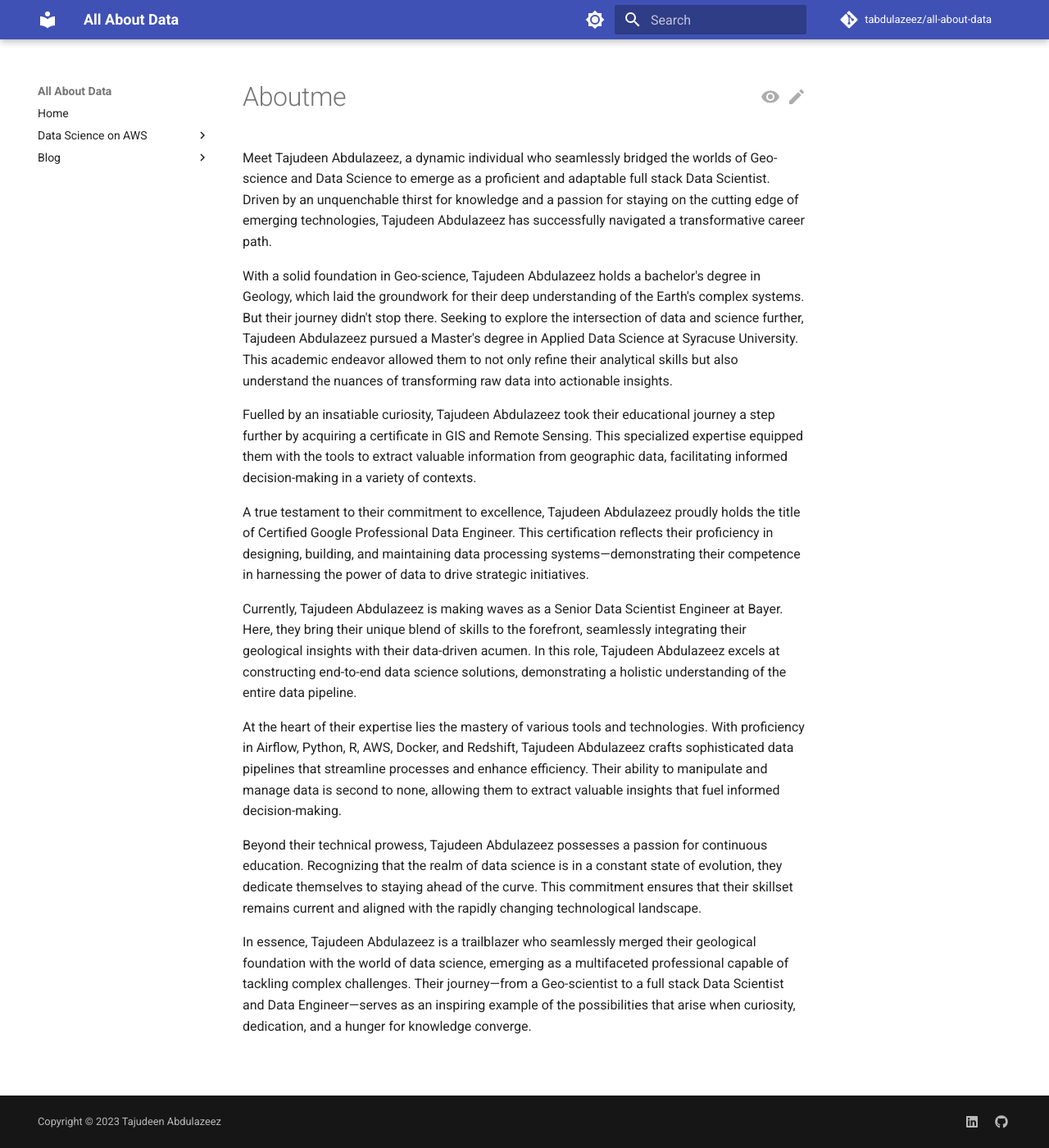
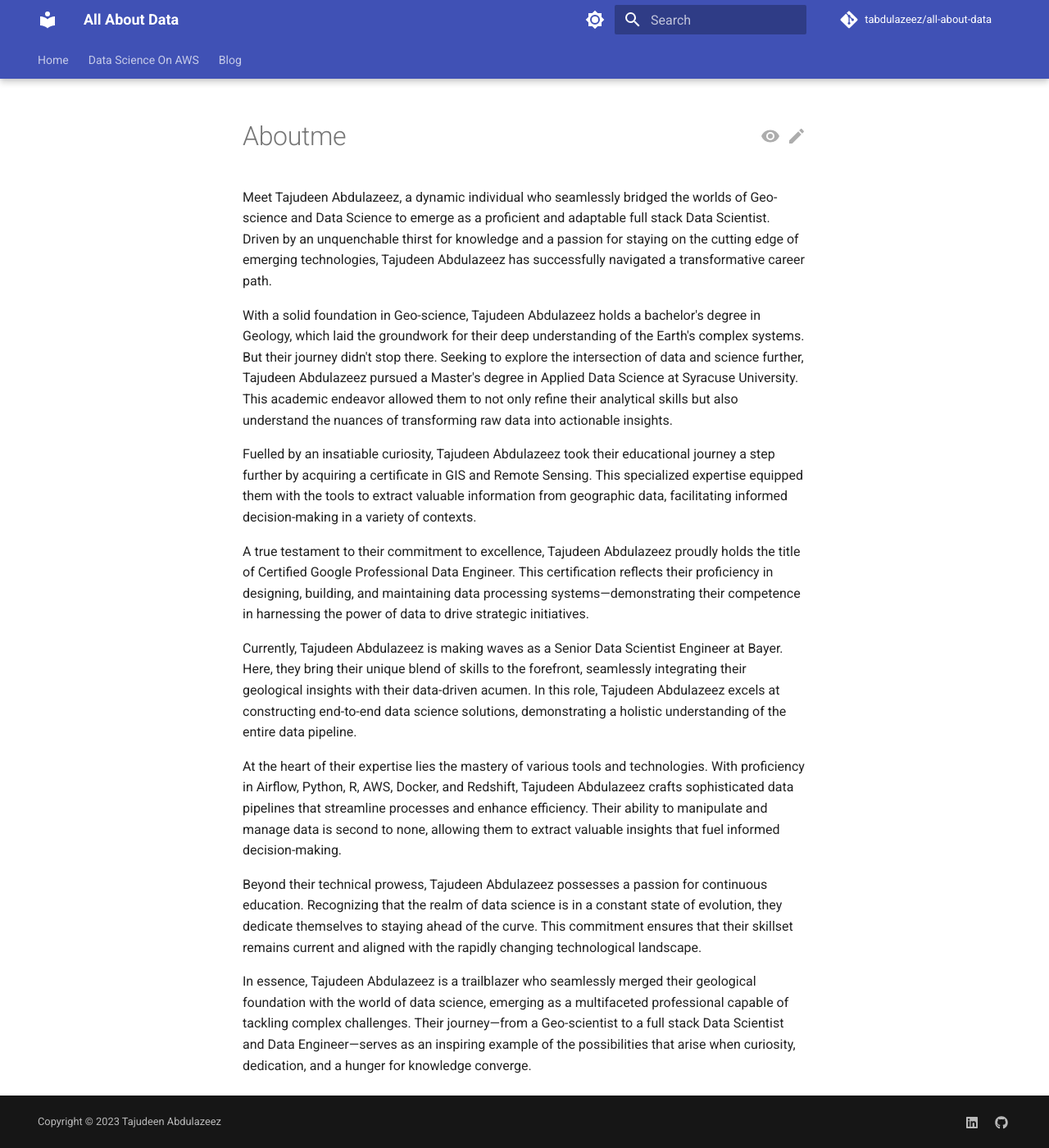
Before and after one commit to tabdulazeez/all-about-data, an MkDocs documentation site: the page built from docs/aboutme.md, in a window 1280 px wide and 1400 px high. Shown: the whole window at 82% size. Built offline with MkDocs 1.6.1 and Material for MkDocs 9.7.7, drawn with Linux system fonts in a browser that asks for light colours; comment, search, counter and statistics services are not loaded.

Commit message:
add navigation tab

```diff
--- a/docs/index.md
+++ b/docs/index.md
@@ -1,4 +1,4 @@
-# ALL ABOUT DATA
+
 Welcome to our cutting-edge data blog, your go-to resource for all things related to the intricate world of data. From the foundational concepts of data science and data engineering to the complexities of databases, data pipelines, and data analytics, we're here to unravel the mysteries that data holds.
 
 Embark on a journey with us as we explore the ever-evolving landscape of data technologies, leveraging the power of serverless computing, Docker, Kubernetes, Airflow, and the vast capabilities of cloud platforms like AWS and GCP. Our blog is a gateway to understanding how these tools revolutionize the way data is managed, processed, and transformed into invaluable insights.
--- a/mkdocs.yml
+++ b/mkdocs.yml
@@ -12,6 +12,13 @@ theme:
     - content.action.view
     - content.code.copy
     - navigation.footer
+    - navigation.instant
+    - navigation.instant.prefetch
+    - navigation.tabs
+    - navigation.tabs.sticky
+    - navigation.sections
+    - navigation.expand
+
 
   icon:
     repo: fontawesome/brands/git-alt
@@ -85,7 +92,7 @@ copyright: Copyright &copy; 2023  Tajudeen Abdulazeez
 
 nav:
   - Home: index.md
-  - Data Science on AWS:
+  - Data Science On AWS:
     - Register, Analyze and Visualize Data: datascience_on_aws/viz_and_analyze_data.md
     - Detect data bias with Amazon SageMaker Clarify: datascience_on_aws/detect_bias_amazon_sagemaker_clarify.md
     - Train a model with Amazon SageMaker Autopilot: datascience_on_aws/sagemaker_autopilot.md
```
